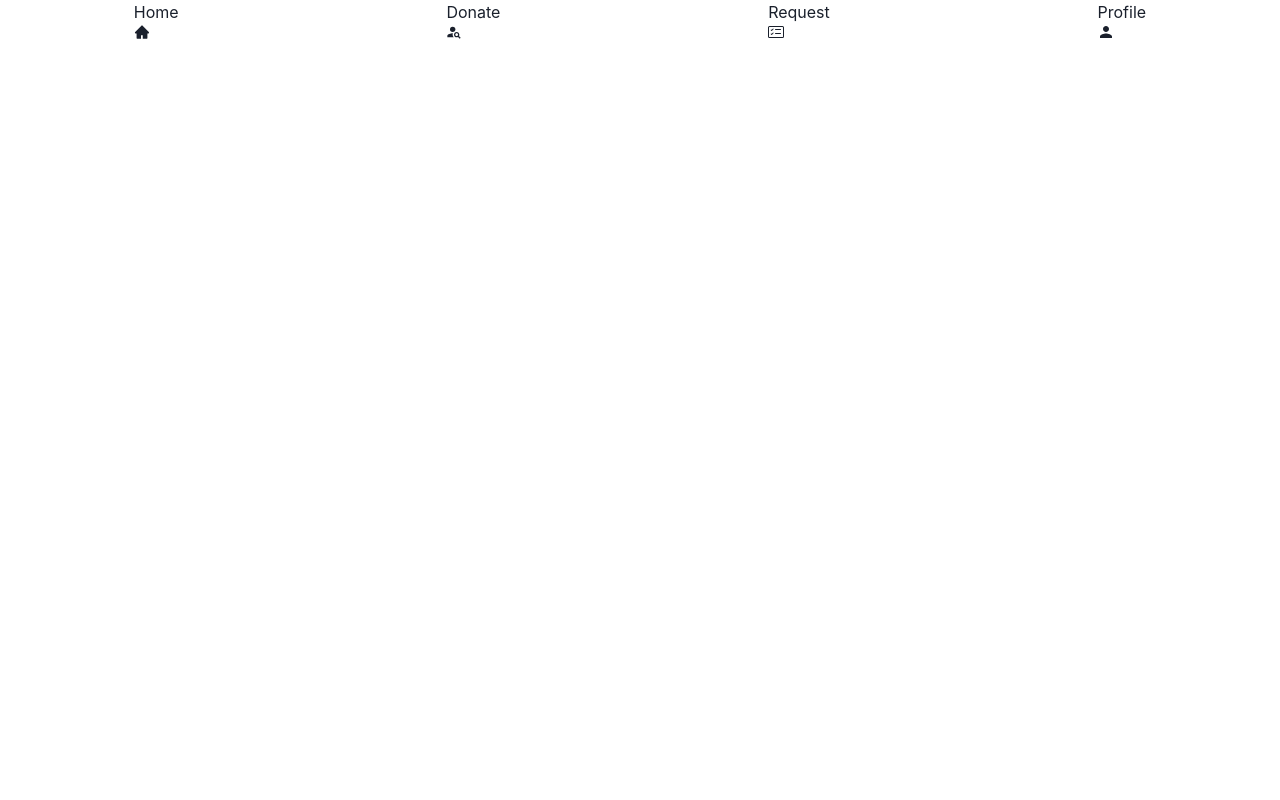
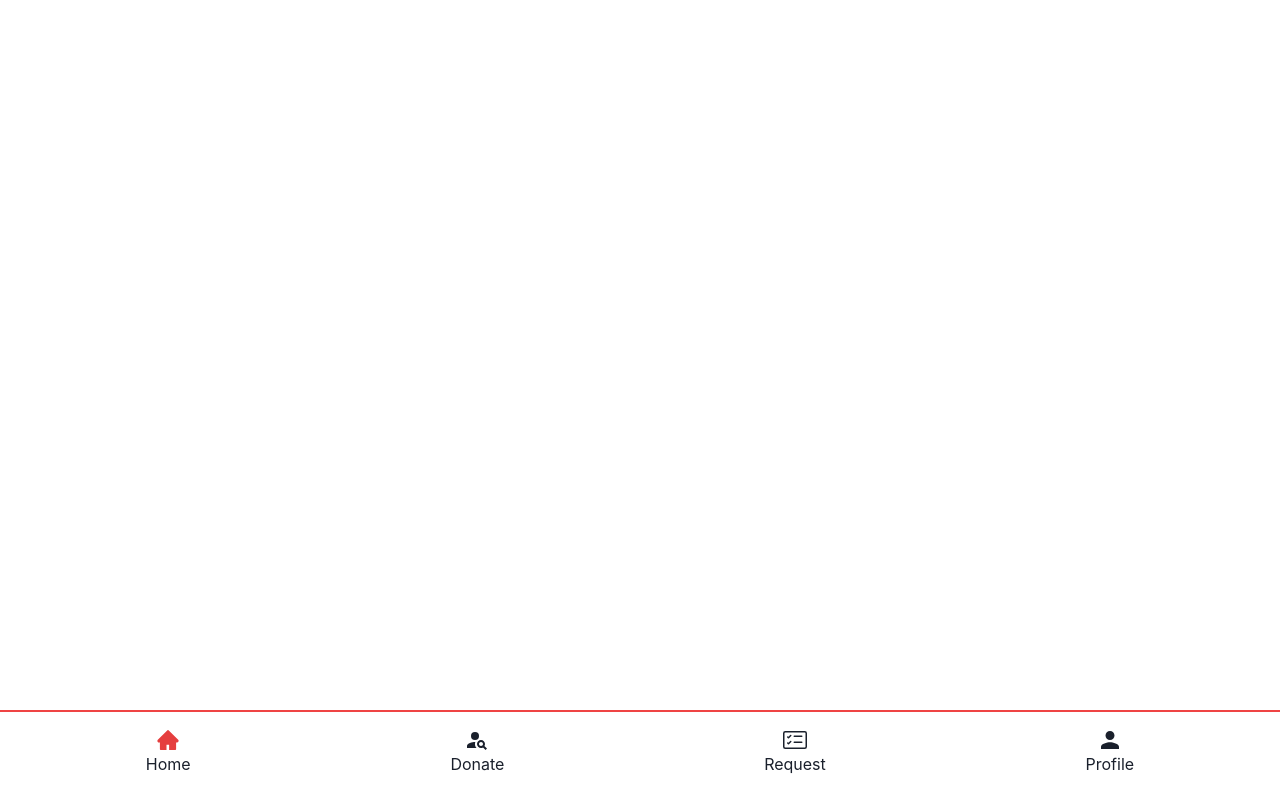
Before and after one commit to pranav743/Rakt-Sahay, a React (Create React App) app in the folder client/: page / in a window 1280 px wide. Built offline with nearby package versions, Linux system fonts and the light colour scheme.

Commit message:
bottom-nav

```diff
--- a/client/src/components/bottomNav.jsx
+++ b/client/src/components/bottomNav.jsx
@@ -7,7 +7,7 @@ import { MdPersonSearch } from "react-icons/md";
 import { BsCardChecklist } from "react-icons/bs";
 import { IoMdPerson } from "react-icons/io";
 
-const BottomNav = () => {
+const BottomNav = ({ selection = "Home" }) => {
   const menu = [
     {
       icon: AiFillHome,
@@ -27,12 +27,17 @@ const BottomNav = () => {
     },
   ];
   return (
-    <div className="bottom-navbar">
+    <div className="bottom-navbar p-4 mb-2 border-solid border-red-500 border-t-2 fixed w-full bottom-0">
       <ul className="flex justify-around">
         {menu.map((item) => {
           return (
-            <li className="flex flex-col justify">
-              {item.name} <Icon as={item.icon} />
+            <li className="flex flex-col justify-center items-center">
+              <Icon
+                as={item.icon}
+                color={selection === item.name ? "red.500" : ""}
+                boxSize={6}
+              />{" "}
+              {item.name}
             </li>
           );
         })}
```
